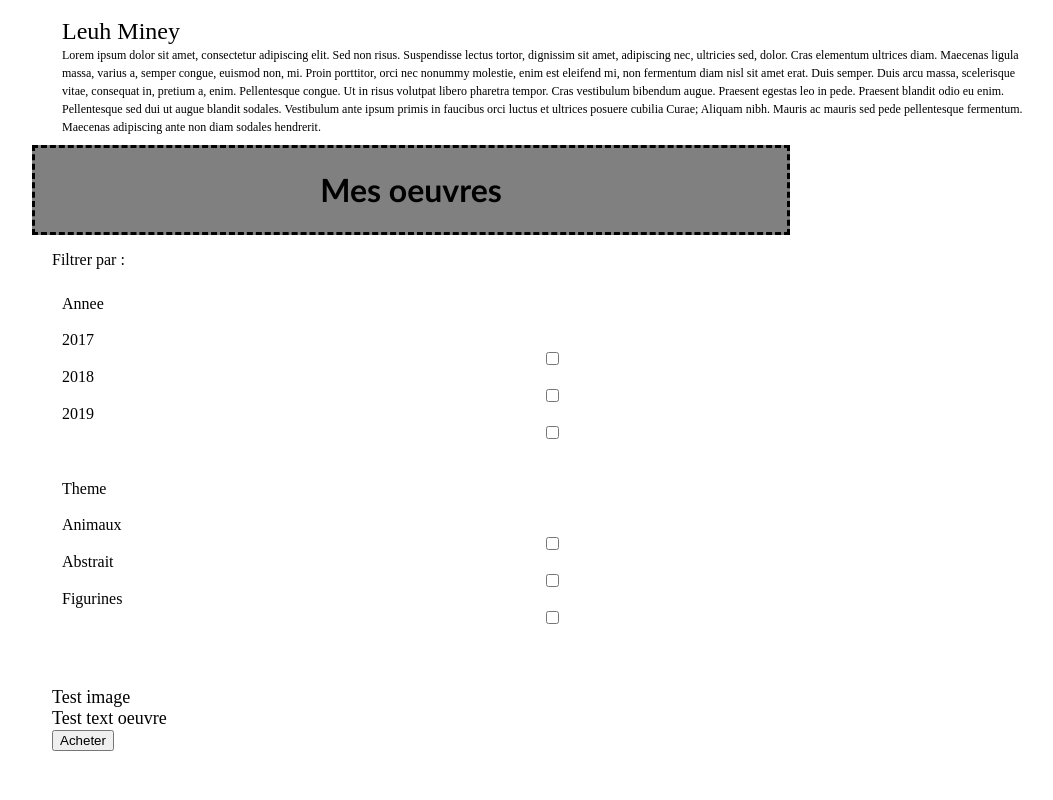
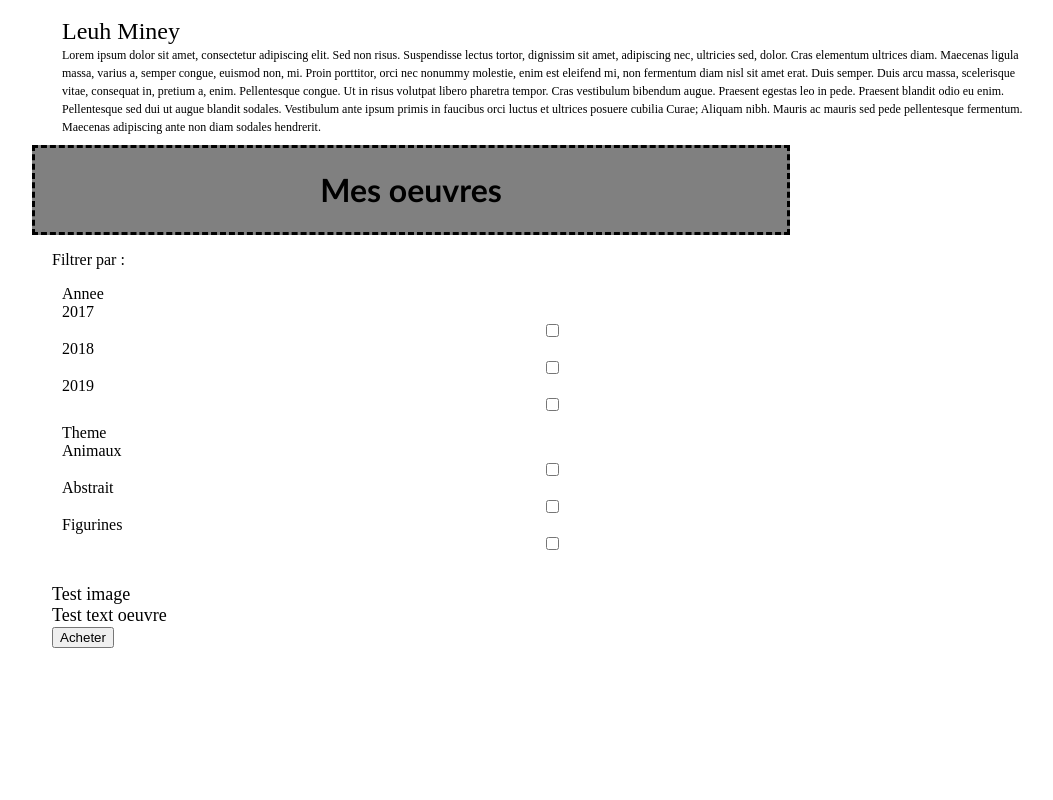
Before and after one commit to JeanMahmoudDavid/Projet-dufour, a PHP site: page / in a window 1280 px wide. Shown: the whole page, without its empty margins (88-1141 px from the left). Run offline with PHP 8.4, Linux system fonts and the light colour scheme.

Commit message:
Description filtres

```diff
--- a/index.php
+++ b/index.php
@@ -27,7 +27,7 @@ include("header.php");
 					<h1><center>Mes oeuvres</center></h1>
 				</div>
 
-
+				<div class="containergauche">
 					<div id="Filters">
 
 						<p>Filtrer par :</p>
@@ -36,7 +36,6 @@ include("header.php");
 
 					<div class="Annees">
 						<label id="anne">Annee</label>
-					<br>
 
 						<label name="coche">2017</label>
 						<input type="checkbox" name="coche"/>
@@ -48,11 +47,9 @@ include("header.php");
 						<input type="checkbox" name="coche2"/>
 					</div>
 
-				<br>
 
 					<div class="Theme">
 						<label id="them">Theme</label>
-					<br>
 
 						<label name="cochethem">Animaux</label>
 						<input type="checkbox" name="cochethem"/>
@@ -63,7 +60,8 @@ include("header.php");
 						<label name="cochethem2">Figurines</label>
 						<input type="checkbox" name="cochethem2"/>
 					</div>
-
+				</div>
+				<div class="containercentre">
 					<div class="Produit">
 						<form method="POST" id="chosepintur">
 
@@ -75,7 +73,8 @@ include("header.php");
 
 						</form>
 					</div>
-
+				</div>
+			</div>
 		</div>
 
 
```
Lines whose indentation alone changed are shown as unchanged.
